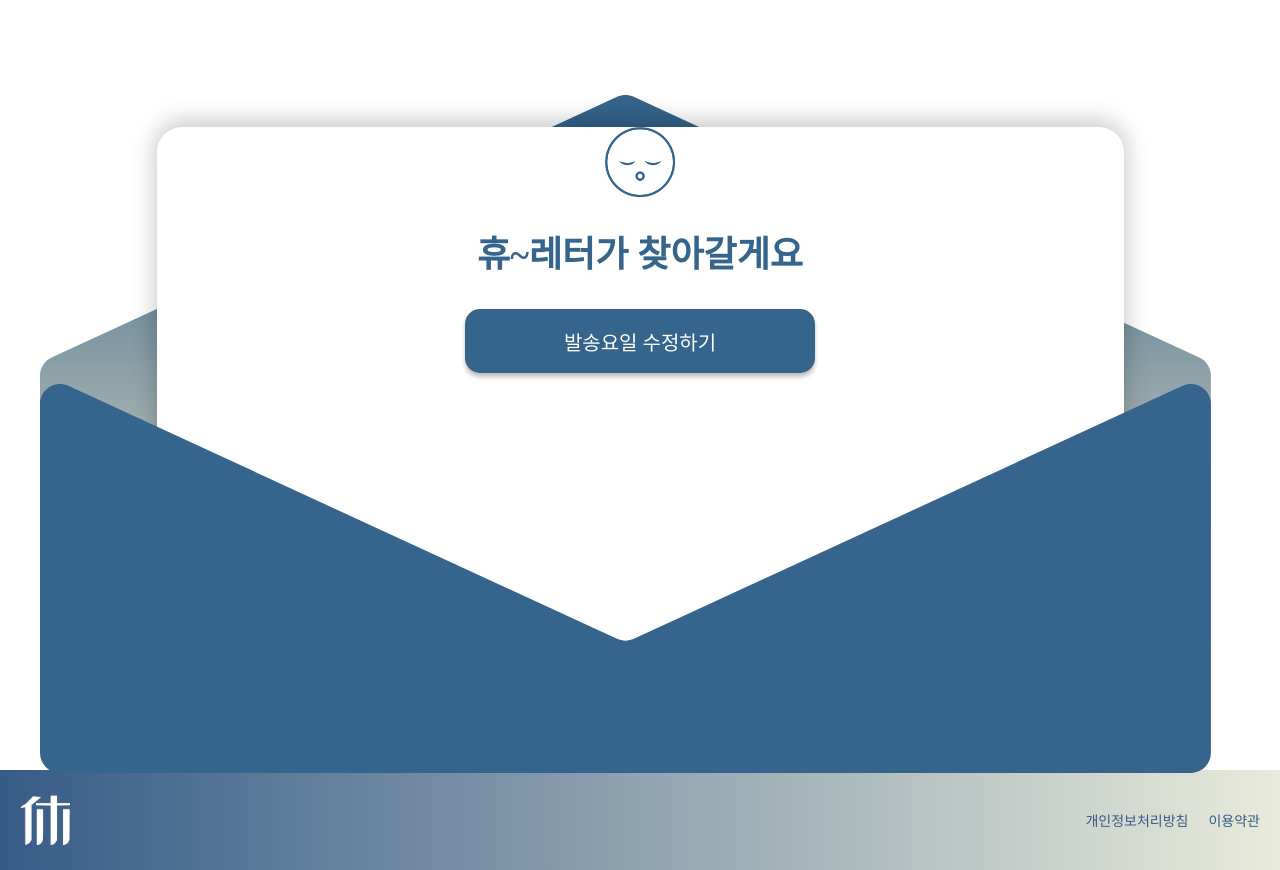
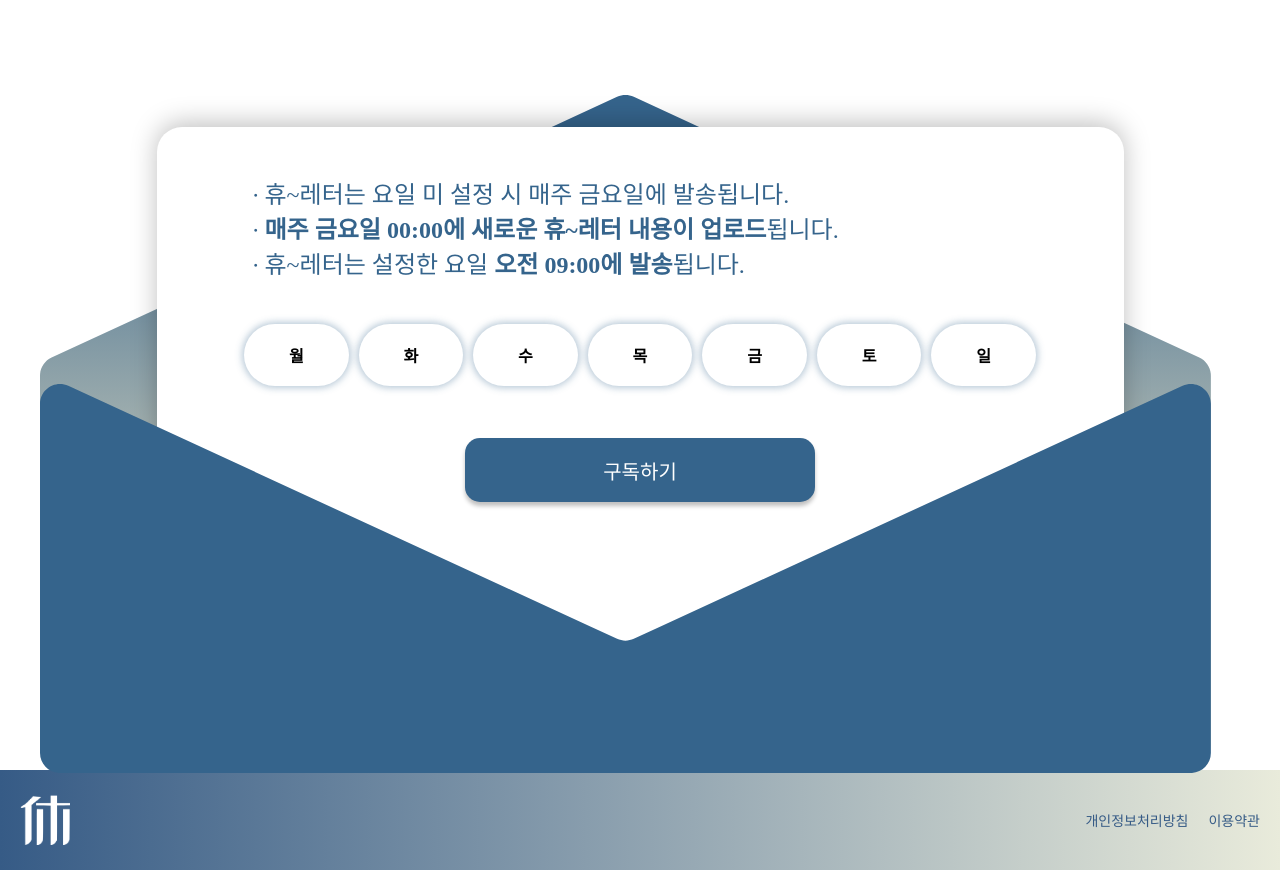
Before and after one commit to Serengeti-HYU/Hyu_frontend, a React (Create React App) app: page /newsletter-page in a window 1280 px wide. Shown: the part 1660-2530 px from the top of the page. Built offline with nearby package versions, Linux system fonts and the light colour scheme; a web font is replaced by a local one.

Commit message:
Fix: 클릭이벤트 수정

```diff
--- a/src/pages/Newsletter/Letter.jsx
+++ b/src/pages/Newsletter/Letter.jsx
@@ -3,6 +3,7 @@ import { useState } from "react";
 import styled from "styled-components";
 
 const Container = styled.div`
+  position: relative;
   width: 967px;
   height: 583px;
   border-radius: 25px;
@@ -77,6 +78,8 @@ const SubscribeBtn = styled.button`
   font-weight: 500;
   line-height: normal;
   border: none;
+  z-index: 10; /* 버튼이 최상위에 위치하도록 설정 */
+  position: relative; /* 버튼이 다른 요소보다 위에 위치하도록 설정 */
 `;
 const days = ["월", "화", "수", "목", "금", "토", "일"];
 
@@ -114,9 +117,7 @@ const Letter = ({ toggleLetter }) => {
           </DayButton>
         ))}
       </DayContainer>
-      <SubscribeBtn onClick={() => handleSubscribeClick()}>
-        구독하기
-      </SubscribeBtn>
+      <SubscribeBtn onClick={handleSubscribeClick}>구독하기</SubscribeBtn>
     </Container>
   );
 };
--- a/src/pages/Newsletter/LetterComplete.jsx
+++ b/src/pages/Newsletter/LetterComplete.jsx
@@ -9,7 +9,19 @@ const Container = styled.div`
   box-shadow: 0px -4px 25.8px 0px rgba(0, 0, 0, 0.25);
   margin-top: 3rem;
 `;
-const Logo = styled.img``;
+const Logo = styled.img`
+  margin-top: 2rem;
+`;
+const TextBox = styled.div`
+  padding-top: 3rem;
+  color: #35648c;
+  text-align: center;
+  font-family: SUIT;
+  font-size: 24px;
+  font-style: normal;
+  font-weight: 500;
+  line-height: normal;
+`;
 const SubTitle = styled.div`
   color: #35648c;
   font-family: SUIT;
@@ -17,7 +29,7 @@ const SubTitle = styled.div`
   font-style: normal;
   font-weight: 700;
   line-height: normal;
-  margin-top: 1.5rem;
+  margin-top: 2rem;
   margin-bottom: 2rem;
 `;
 
@@ -44,6 +56,7 @@ const UpdateBtn = styled.button`
 const LetterComplete = ({ toggleLetter }) => {
   return (
     <Container>
+      <TextBox>(이메일)으로 매주 0요일 오전 9:00에</TextBox>
       <Logo
         src={`${process.env.PUBLIC_URL}/assets/logo/FaceLogoBlue.png`}
         width={"70px"}
--- a/src/pages/Newsletter/NewsletterPage.jsx
+++ b/src/pages/Newsletter/NewsletterPage.jsx
@@ -91,7 +91,6 @@ const PrivacyConsent = styled.div`
     text-align: left;
   }
 `;
-
 const Checkbox = styled.input`
   margin-right: 5px;
 `;
@@ -118,6 +117,9 @@ const Front = styled.img`
   position: absolute;
   top: 18rem;
   z-index: 3;
+  z-index: 999;
+  /* z-index를 무시하고 겹쳐있는 영역을 클릭했을때 뒤에 있는 click 이벤트 반응하게 하기 */
+  pointer-events: none;
 `;
 const CollectPersonalInfo = styled.div`
   margin: auto;
@@ -127,7 +129,7 @@ const CollectPersonalInfo = styled.div`
 `;
 
 const NewsletterPage = () => {
-  const [isLetterComplete, setIsLetterComplete] = useState(true);
+  const [isLetterComplete, setIsLetterComplete] = useState(false);
 
   const toggleLetter = () => {
     setIsLetterComplete((prev) => !prev);
```
